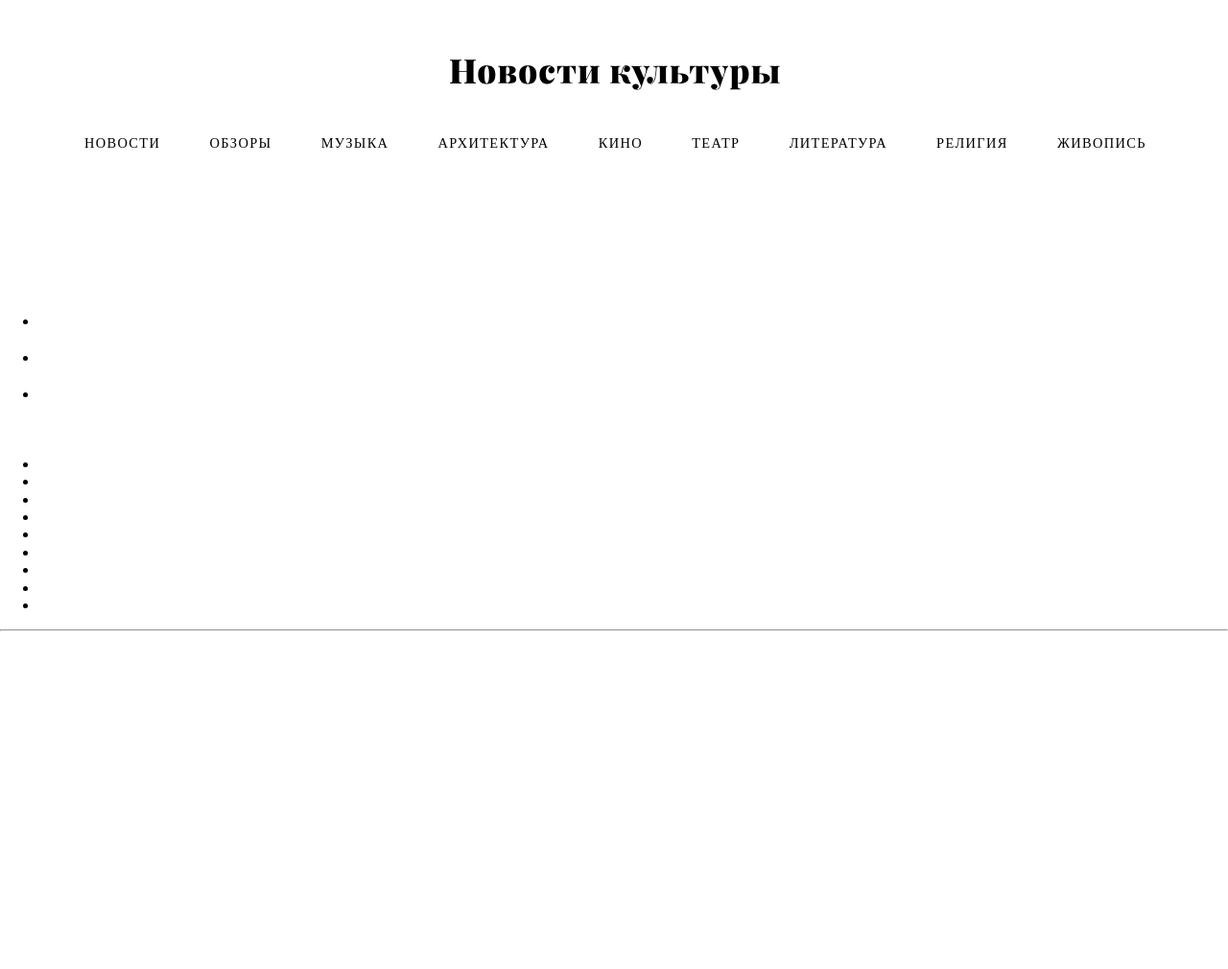
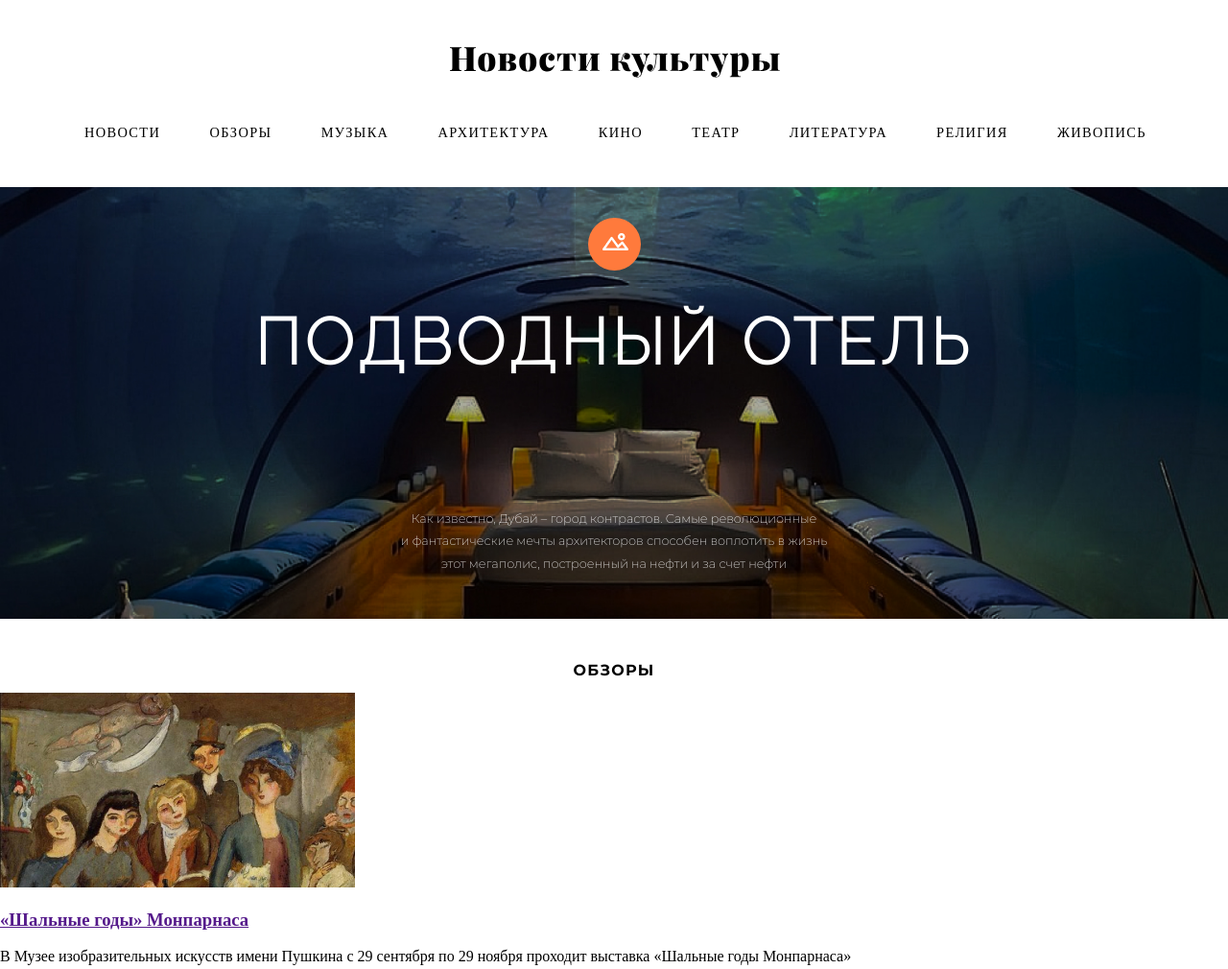
Before and after one commit to AleksanrReva/culturenews.github.com, a website built with webpack: page src/pages/index/index.html in a window 1280 px wide. Shown: the top 1010 px of the page at 96% size. Before the commit the page ends 800 px from the top, so only its background shows below. Built offline with nearby package versions, Linux system fonts and the light colour scheme; a web font is replaced by a local one.

Commit message:
HTML/CSS Editing header Complete main>section.promotion

```diff
--- a/src/blocks/header/__logo/header__logo.css
+++ b/src/blocks/header/__logo/header__logo.css
@@ -1,3 +1,3 @@
 .header__logo {
-  margin-top: 7.8vh;
+  margin-top: 3.85%;
 }
--- /dev/null
+++ b/src/blocks/header2/header2.css
@@ -0,0 +1,6 @@
+.header2 {
+  font-family: 'Montserrat-bold';
+  font-size: 1rem;
+  letter-spacing: 0.08em;
+  text-transform: uppercase;
+}
--- /dev/null
+++ b/src/blocks/link/link.css
@@ -0,0 +1,8 @@
+.link {
+  text-decoration: none;
+  transition: color 0.3s;
+}
+
+.link:hover {
+  color: #FF7931;
+}
--- a/src/blocks/navigation/__item/navigation__item.css
+++ b/src/blocks/navigation/__item/navigation__item.css
@@ -5,12 +5,7 @@
 
   color: #000000;
 
+  line-height: 2em;
   text-transform: uppercase;
   text-decoration: none;
-
-  transition: color 0.3s;
 }
-
-.navigation__item:hover {
-  color: #FF7931;
-}
--- a/src/blocks/navigation/__list/navigation__list.css
+++ b/src/blocks/navigation/__list/navigation__list.css
@@ -2,5 +2,6 @@
   padding: 0;
   list-style: none;
 
-  margin-top: 3.6%;
+  margin-top: 2.4em;
+  margin-bottom: 2.65em;
 }
--- /dev/null
+++ b/src/blocks/promotion/__background/promotion__background.css
@@ -0,0 +1,16 @@
+.promotion__background {
+  position: absolute;
+  z-index: -100;
+
+  width: 100%;
+  max-width: 1440px;
+  max-height: 464px;
+
+  transition: filter 1s;
+}
+
+@media (max-width: 1400px) {
+  .promotion__background {
+    height: 100%;
+  }
+}
--- /dev/null
+++ b/src/blocks/promotion/__logo/promotion__logo.css
@@ -0,0 +1,3 @@
+.promotion__logo {
+  margin-top: 2.45%;
+}
--- /dev/null
+++ b/src/blocks/promotion/__text/promotion__text.css
@@ -0,0 +1,8 @@
+.promotion__text {
+  max-width: 470px;
+  margin-top: 7.5em;
+  margin-bottom: 3.6em;
+
+  text-align: center;
+  color: #FFFFFF;
+}
--- /dev/null
+++ b/src/blocks/promotion/__title/promotion__title.css
@@ -0,0 +1,9 @@
+.promotion__title {
+  font-family: 'Raleway-thin', sans-serif;
+  font-size: 4.2rem;
+
+  color: #FFFFFF;
+
+  line-height: 0.6em;
+  letter-spacing: 0.065em;
+}
--- /dev/null
+++ b/src/blocks/promotion/promotion.css
@@ -0,0 +1,21 @@
+@import url("../../blocks/promotion/__logo/promotion__logo.css");
+@import url("../../blocks/promotion/__title/promotion__title.css");
+@import url("../../blocks/promotion/__text/promotion__text.css");
+@import url("../../blocks/promotion/__background/promotion__background.css");
+
+.promotion {
+  position: relative;
+
+  display: flex;
+  flex-direction: column;
+  align-items: center;
+
+  /* padding-top: 1.6%;
+  padding-bottom: 1.75%; */
+}
+
+
+
+.promotion:hover .promotion__background {
+  filter: brightness(150%);
+}
--- /dev/null
+++ b/src/blocks/reviews/__title/reviews__title.css
@@ -0,0 +1,5 @@
+.reviews__title {
+  margin-top: 2.85em;
+
+  text-align: center;
+}
--- /dev/null
+++ b/src/blocks/reviews/reviews.css
@@ -0,0 +1 @@
+@import url("./__title/reviews__title.css");
--- /dev/null
+++ b/src/blocks/text/text.css
@@ -0,0 +1,5 @@
+.text {
+  font-family: 'Montserrat-extraLight';
+  font-size: 0.8rem;
+  line-height: 1.8em;
+}
--- a/src/pages/index/index.css
+++ b/src/pages/index/index.css
@@ -1,5 +1,10 @@
 @import url("../../vendor/css/normalize.css");
 @import url("../../vendor/fonts/fonts.css");
 @import url("../../blocks/hidden/hidden.css");
+@import url("../../blocks/header2/header2.css");
+@import url("../../blocks/text/text.css");
+@import url("../../blocks/link/link.css");
 @import url("../../blocks/header/header.css");
 @import url("../../blocks/navigation/navigation.css");
+@import url("../../blocks/promotion/promotion.css");
+@import url("../../blocks/reviews/reviews.css");
--- a/src/pages/index/index.html
+++ b/src/pages/index/index.html
@@ -12,82 +12,92 @@
   <header class="header">
     <h1 class="hidden">Новости культуры</h1>
     <a class="header__logo">
-      <img src="<%=require('../../images/icons/logo.svg')%>" alt="логотип Новостей культуры">
+      <img src="<%=require('../../images/icons/logo.svg')%>" alt="Логотип Новостей культуры" width="345" height="32">
     </a>
     <nav class="navigation">
       <ul class="navigation__list">
-        <li class="navigation__element" ><a class="navigation__item" href="">Новости</a></li>
-        <li class="navigation__element" ><a class="navigation__item" href="">Обзоры</a></li>
-        <li class="navigation__element" ><a class="navigation__item" href="">Музыка</a></li>
-        <li class="navigation__element" ><a class="navigation__item" href="">Архитектура</a></li>
-        <li class="navigation__element" ><a class="navigation__item" href="">Кино</a></li>
-        <li class="navigation__element" ><a class="navigation__item" href="">Театр</a></li>
-        <li class="navigation__element" ><a class="navigation__item" href="">Литература</a></li>
-        <li class="navigation__element" ><a class="navigation__item" href="">Религия</a></li>
-        <li class="navigation__element" ><a class="navigation__item" href="">Живопись</a></li>
+        <li class="navigation__element" ><a class="navigation__item link" href="">Новости</a></li>
+        <li class="navigation__element" ><a class="navigation__item link" href="">Обзоры</a></li>
+        <li class="navigation__element" ><a class="navigation__item link" href="">Музыка</a></li>
+        <li class="navigation__element" ><a class="navigation__item link" href="">Архитектура</a></li>
+        <li class="navigation__element" ><a class="navigation__item link" href="">Кино</a></li>
+        <li class="navigation__element" ><a class="navigation__item link" href="">Театр</a></li>
+        <li class="navigation__element" ><a class="navigation__item link" href="">Литература</a></li>
+        <li class="navigation__element" ><a class="navigation__item link" href="">Религия</a></li>
+        <li class="navigation__element" ><a class="navigation__item link" href="">Живопись</a></li>
       </ul>
     </nav>
   </header>
 
-  <main>
-    <section>
-      <img src="" alt="">
-      <a href="">
-        <h2></h2>
+  <main class="content">
+    <section class="promotion">
+      <img class="promotion__logo" src="<%=require('../../images/logo-hotel.png')%>" alt="Логотип Подводного отеля" width="55" height="55">
+      <a class="link" href="https://www.iloboyou.com/hydropolis-underwater-hotel-in-dubai/">
+        <h2 class="promotion__title header2 link">Подводный отель</h2>
       </a>
-      <p></p>
+      <p class="promotion__text text" >Как известно, Дубай – город контрастов. Самые революционные<br />
+        и фантастические мечты архитекторов способен воплотить в жизнь
+        этот мегаполис, построенный на нефти и за счет нефти</p>
+      <img class="promotion__background" src="<%=require('../../images/underwater-hotel.jpg')%>" alt="Интерьер спальни в номере отеля">
     </section>
 
-    <section>
-      <h2></h2>
+    <section class="reviews">
+      <h2 class="reviews__title header2">Обзоры</h2>
 
       <article>
-        <img src="" alt="">
+        <img src="<%=require('../../images/monparnasse.jpg')%>" alt="">
         <a href="">
-          <h3></h3>
+          <h3>«Шальные годы» Монпарнаса</h3>
         </a>
-        <p></p>
+        <p>В Музее изобразительных искусств имени Пушкина с 29 сентября
+          по 29 ноября проходит выставка «Шальные годы Монпарнаса»</p>
       </article>
 
       <article>
-        <img src="" alt="">
+        <img src="<%=require('../../images/clay-in-the-hands.jpg')%>" alt="">
         <a href="">
-          <h3></h3>
+          <h3>Анатомия за 30 секунд</h3>
         </a>
-        <p></p>
+        <p>Сейчас, когда мир открыт нараспашку для человека
+          и его познавательных изысканий, интерес
+          к научно-популярной литературе заметно вырос</p>
       </article>
 
       <article>
-        <img src="" alt="">
+        <img src="<%=require('../../images/spherical-eccentrics.jpg')%>" alt="">
         <a href="">
-          <h3></h3>
+          <h3>Сферические чудаки</h3>
         </a>
-        <p></p>
+        <p>Корреспондентам «Культурного обозревателя» посчастливилось побывать
+          в театре «Сфера» на премьере спектакля «Чудаки и зануды»</p>
       </article>
     </section>
 
     <section>
-      <h2></h2>
+      <h2 class="header2">Абонименты в театр</h2>
       <ul>
         <li>
           <a href="">
-            <h3></h3>
+            <h3>Скидка 50% на весь сезон 2020</h3>
           </a>
-          <p></p>
+          <p>Покупая абонемент на сезон 2020 года
+            вы сэкономите половину стоимости всех спектаклей</p>
         </li>
 
         <li>
           <a href="">
-            <h3></h3>
+            <h3>Места у сцены</h3>
           </a>
-          <p></p>
+          <p>Только для обладателей абонементов будет возможность
+            сесть поближе к сцене</p>
         </li>
 
         <li>
           <a href="">
-            <h3></h3>
+            <h3>Автограф-сессия актёров</h3>
           </a>
-          <p></p>
+          <p>После спектаклей у вас будет возможность
+            пообщаться с актёрами и взять у них автограф</p>
         </li>
       </ul>
       <a href=""></a>
--- a/src/vendor/fonts/fonts.css
+++ b/src/vendor/fonts/fonts.css
@@ -1,5 +1,29 @@
+@font-face {
+  font-family: 'Raleway-thin';
+  src: url(../../vendor/fonts/Raleway/Raleway-ExtraLight.ttf);
+  font-weight: 200;
+}
+
+@font-face {
+  font-family: 'Montserrat-thin';
+  src: url(../../vendor/fonts/Montserrat/Montserrat-Thin.ttf);
+  font-weight: 100;
+}
+
+@font-face {
+  font-family: 'Montserrat-extraLight';
+  src: url(../../vendor/fonts/Montserrat/Montserrat-ExtraLight.ttf);
+  font-weight: 200;
+}
+
 @font-face {
   font-family: 'Montserrat-normal';
   src: url(../../vendor/fonts/Montserrat/Montserrat-Regular.ttf);
   font-weight: 400;
 }
+
+@font-face {
+  font-family: 'Montserrat-bold';
+  src: url(../../vendor/fonts/Montserrat/Montserrat-Bold.ttf);
+  font-weight: 700;
+}
```
Also changed, not shown: src/images/logo-hotel.png (added), src/vendor/fonts/Raleway/Raleway-ExtraLight.ttf (added), src/vendor/fonts/Raleway/Raleway-Thin.ttf (added).
